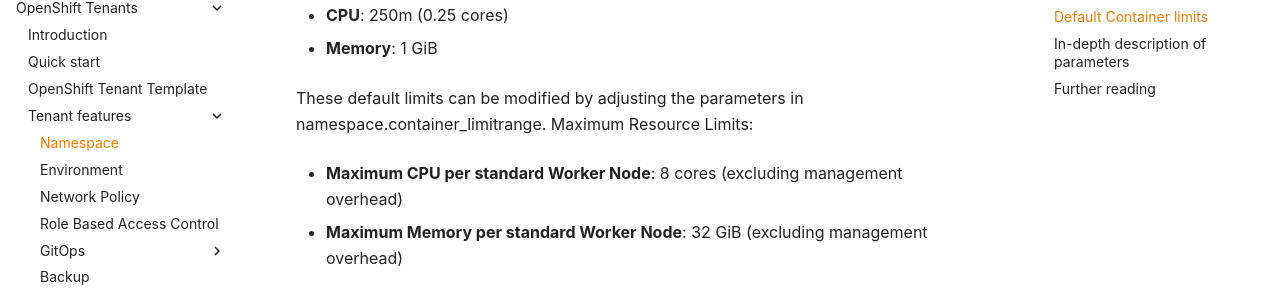
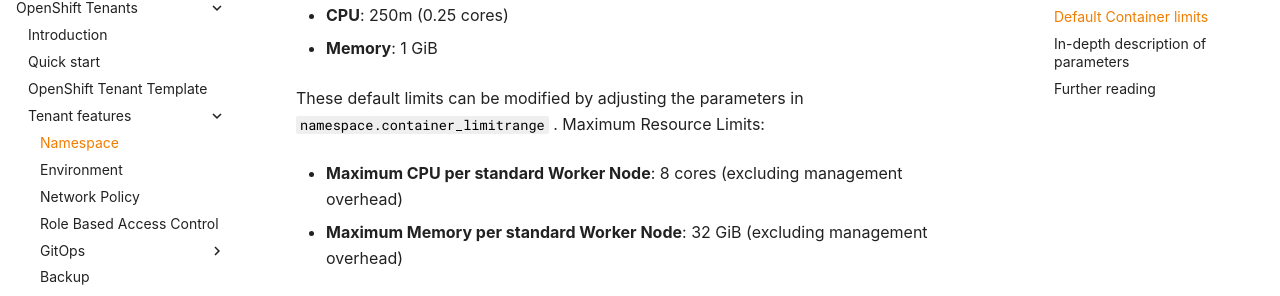
Before and after one commit to Sopra-Steria-Norge-Kubernetes/OpenShift, an MkDocs documentation site: the page built from docs/OpenShift Tenants/Tenant features/namespace.md, in a window 1280 px wide and 900 px high, scrolled down 1339 px. Shown: the part 172-468 px from the top of the window. Built offline with MkDocs 1.6.1 and Material for MkDocs 9.7.7, drawn with Linux system fonts in a browser that asks for light colours; some web fonts are replaced; comment, search, counter and statistics services are not loaded.

```diff
--- a/docs/OpenShift Tenants/Tenant features/namespace.md
+++ b/docs/OpenShift Tenants/Tenant features/namespace.md
@@ -51,7 +51,7 @@
 
 - **Memory**: 1 GiB
 
-These default limits can be modified by adjusting the parameters in namespace.container_limitrange.
+These default limits can be modified by adjusting the parameters in `namespace.container_limitrange` .
 Maximum Resource Limits:
 
 - **Maximum CPU per standard Worker Node**: 8 cores (excluding management overhead)
```
